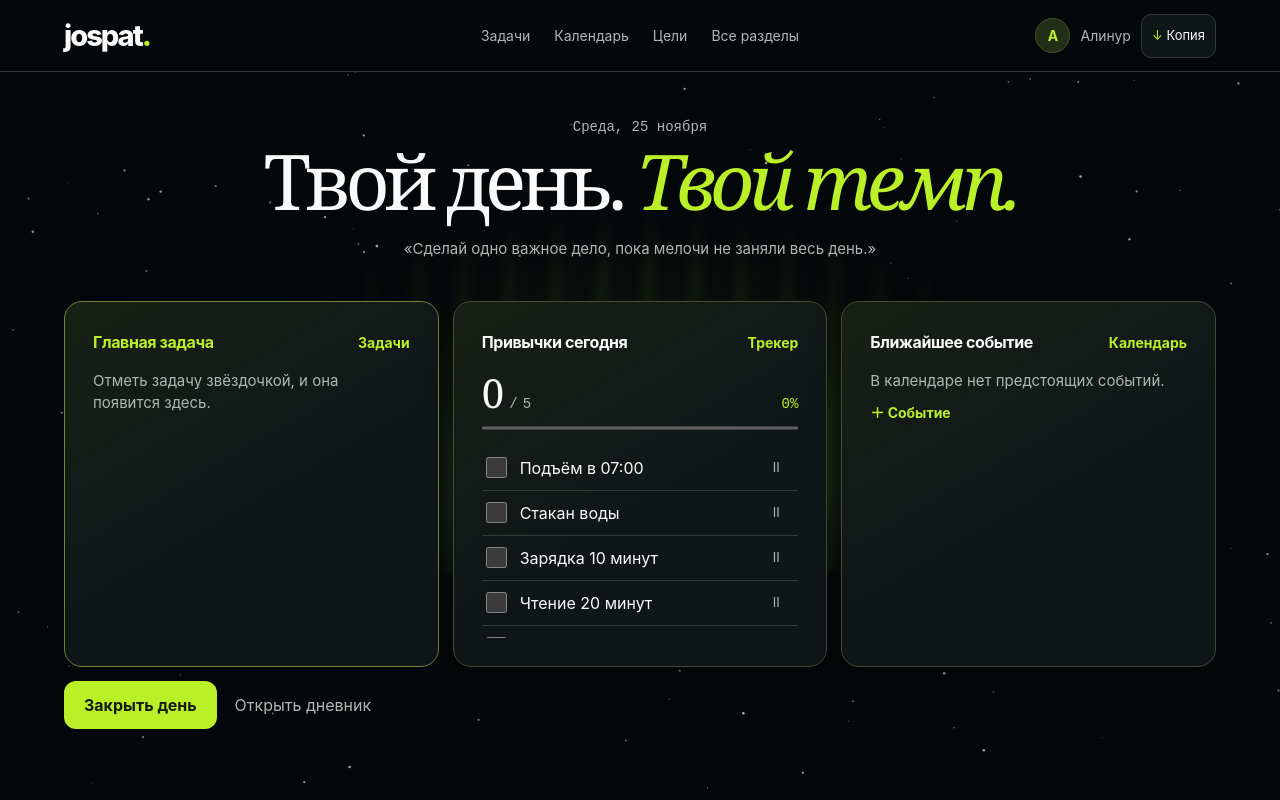
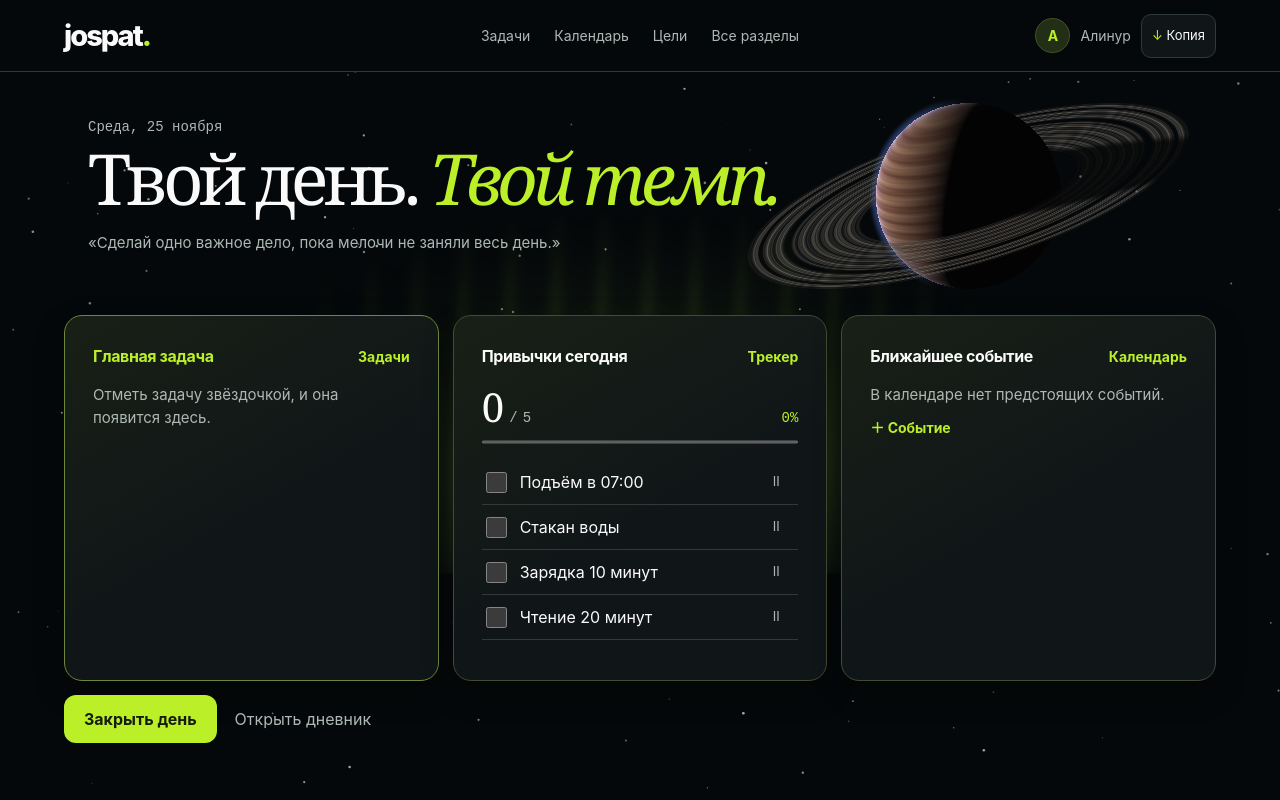
Before and after one commit to alnurdauletuly-oss/-, a plain HTML site: page index.html in a window 1280 px wide. Shown: the top 800 px of the page. Drawn offline with Linux system fonts and the light colour scheme; animation ran at ten frames a second.

Commit message:
Add a ringed planet to the JOSPAT starfield

```diff
--- a/app.js
+++ b/app.js
@@ -12,6 +12,7 @@ let editorOptions = {};
 let state = { habits: [], tasks: [], events: [], notes: [], journal: {}, maps: [], goals: [] };
 let activeNoteId = null;
 let noteQuery = '';
+let mountPlanet;
 
 function key(date) {
   return [date.getFullYear(), String(date.getMonth()+1).padStart(2,'0'), String(date.getDate()).padStart(2,'0')].join('-');
@@ -157,6 +158,7 @@ function render() {
   $('view').querySelector('.mind-node-input')?.blur();
   const horizontal = $('orbit-scroll')?.scrollLeft;
   $('view').innerHTML = views[screen]();
+  mountPlanet?.($('planet-anchor'));
   if (horizontal !== undefined && $('orbit-scroll')) $('orbit-scroll').scrollLeft = horizontal;
   document.title = $('title').textContent + ' · JOSPAT';
 }
@@ -352,3 +354,8 @@ startCloseDay();
 startBackup();
 startMindPan();
 if (location.hash === '#sections') requestAnimationFrame(focusSections);
+
+if (typeof createPlanet === 'function') {
+  mountPlanet = createPlanet();
+  mountPlanet?.($('planet-anchor'));
+}
--- /dev/null
+++ b/planet.js
@@ -0,0 +1,262 @@
+const planetVertexSource = `
+  attribute vec2 a_position;
+  varying vec2 v_position;
+  void main() {
+    v_position = a_position;
+    gl_Position = vec4(a_position, 0.0, 1.0);
+  }
+`;
+
+const planetFragmentSource = `
+  precision mediump float;
+  varying vec2 v_position;
+  uniform vec3 u_angles;
+  const vec3 light = vec3(-0.961, 0.138, -0.239);
+
+  void main() {
+    vec2 p = v_position * vec2(2.67, 1.27);
+    float distance = length(p);
+    bool globe = distance < 1.0;
+    float front = sqrt(max(0.0, 1.0 - dot(p, p)));
+    vec3 ringNormal = normalize(vec3(-0.29 + u_angles.z * 0.17, 0.96, 0.31 + u_angles.y * 0.30));
+    float ringZ = -dot(p, ringNormal.xy) / ringNormal.z;
+    vec3 ringPoint = vec3(p, ringZ);
+    float ringRadius = length(ringPoint);
+    float ringAlpha = smoothstep(1.20, 1.28, ringRadius) * (1.0 - smoothstep(2.42, 2.50, ringRadius));
+    float bands = 0.58 + 0.14 * sin(ringRadius * 48.0) + 0.10 * sin(ringRadius * 123.0)
+      + 0.07 * sin(ringRadius * 251.0);
+    bands *= 1.0 - 0.91 * (smoothstep(1.97, 2.00, ringRadius) - smoothstep(2.05, 2.08, ringRadius));
+    bands *= 1.0 - 0.70 * (smoothstep(2.30, 2.32, ringRadius) - smoothstep(2.35, 2.37, ringRadius));
+    float shadowDistance = length(cross(ringPoint, light));
+    float litRing = dot(ringPoint, light) < 0.0 ? mix(0.20, 1.0, smoothstep(0.90, 1.10, shadowDistance)) : 1.0;
+    vec3 ringColor = vec3(0.55, 0.52, 0.48) * bands * litRing;
+    ringAlpha *= 0.80 * bands;
+    vec4 color = vec4(ringColor, ringAlpha);
+
+    if (globe) {
+      vec3 normal = vec3(p, front);
+      float cosine = dot(normal, light);
+      float sun = pow(max(cosine, 0.0), 0.72);
+      float latitude = dot(normal, ringNormal);
+      float longitude = atan(normal.x, normal.z) + u_angles.x;
+      float cloud = sin(latitude * 41.0 + 0.55 * sin(longitude * 3.0 + latitude * 12.0))
+        + 0.38 * sin(latitude * 107.0 + longitude * 2.0) + 0.16 * sin(latitude * 211.0 - longitude * 3.0);
+      vec3 warm = mix(vec3(0.52, 0.30, 0.22), vec3(0.94, 0.72, 0.56), 0.53 + 0.23 * cloud);
+      float rim = pow(1.0 - front, 5.0) * smoothstep(-0.13, 0.62, cosine);
+      vec3 body = vec3(0.015, 0.013, 0.017) + warm * sun * 0.83 + vec3(0.28, 0.38, 0.70) * rim;
+      color = vec4(body, 1.0);
+      if (ringZ > front) color.rgb = mix(body, ringColor, ringAlpha);
+    } else if (distance < 1.09) {
+      float glow = (1.0 - smoothstep(0.0, 0.09, distance - 1.0))
+        * smoothstep(0.10, 0.86, dot(normalize(p), normalize(light.xy)));
+      vec3 blue = vec3(0.32, 0.48, 0.86);
+      float atmosphere = glow * 0.44 * (1.0 - ringAlpha);
+      float opacity = ringAlpha + atmosphere;
+      color = vec4((ringColor * ringAlpha + blue * atmosphere) / max(opacity, 0.001), opacity);
+    }
+
+    gl_FragColor = color;
+  }
+`;
+
+function planetRenderer(canvas) {
+  const gl = canvas.getContext('webgl', {alpha:true, premultipliedAlpha:false});
+  if (!gl) return null;
+  const compile = (type, source) => {
+    const shader = gl.createShader(type);
+    gl.shaderSource(shader, source);
+    gl.compileShader(shader);
+    return gl.getShaderParameter(shader, gl.COMPILE_STATUS) ? shader : null;
+  };
+  const vertex = compile(gl.VERTEX_SHADER, planetVertexSource);
+  const fragment = compile(gl.FRAGMENT_SHADER, planetFragmentSource);
+  if (!vertex || !fragment) return null;
+  const program = gl.createProgram();
+  gl.attachShader(program, vertex);
+  gl.attachShader(program, fragment);
+  gl.linkProgram(program);
+  if (!gl.getProgramParameter(program, gl.LINK_STATUS)) return null;
+  gl.useProgram(program);
+  const vertices = gl.createBuffer();
+  gl.bindBuffer(gl.ARRAY_BUFFER, vertices);
+  gl.bufferData(gl.ARRAY_BUFFER, new Float32Array([-1,-1, 1,-1, -1,1, 1,1]), gl.STATIC_DRAW);
+  const position = gl.getAttribLocation(program, 'a_position');
+  gl.enableVertexAttribArray(position);
+  gl.vertexAttribPointer(position, 2, gl.FLOAT, false, 0, 0);
+  const angles = gl.getUniformLocation(program, 'u_angles');
+  return (longitude, pitch, roll) => {
+    gl.viewport(0, 0, canvas.width, canvas.height);
+    gl.uniform3f(angles, longitude, pitch, roll);
+    gl.drawArrays(gl.TRIANGLE_STRIP, 0, 4);
+  };
+}
+
+function planetFallback(canvas) {
+  const context = canvas.getContext('2d');
+  if (!context) return null;
+  return (longitude, pitch, roll) => {
+    const {width, height} = canvas;
+    context.setTransform(width / 5.34, 0, 0, height / 2.54, width / 2, height / 2);
+    context.clearRect(-2.67, -1.27, 5.34, 2.54);
+    const ring = front => {
+      context.save();
+      context.rotate(-0.30 + roll * 0.17);
+      const edge = 0.36 + pitch * 0.23;
+      for (let index = 0; index < 25; index++) {
+        if ([15,16,21].includes(index)) continue;
+        const size = 1.23 + index * 0.049;
+        context.beginPath();
+        context.ellipse(0, 0, size, size * edge, 0, front ? 0 : Math.PI, front ? Math.PI : 2 * Math.PI);
+        context.strokeStyle = `rgba(162,151,140,${0.14 + 0.12 * Math.sin(index * 1.7) ** 2})`;
+        context.lineWidth = 0.054;
+        context.stroke();
+      }
+      context.restore();
+    };
+    ring(false);
+    const surface = context.createRadialGradient(-1.08, -0.18, 0.10, -0.92, -0.12, 1.5);
+    surface.addColorStop(0, '#d4b0a7');
+    surface.addColorStop(0.16, '#a16449');
+    surface.addColorStop(0.51, '#130d11');
+    surface.addColorStop(0.78, '#040306');
+    context.beginPath();
+    context.arc(0, 0, 1, 0, 2 * Math.PI);
+    context.fillStyle = surface;
+    context.fill();
+    context.save();
+    context.clip();
+    context.strokeStyle = 'rgba(240,178,150,.14)';
+    context.lineWidth = 0.012;
+    for (let index = 0; index < 14; index++) {
+      const y = -0.9 + index * 0.13;
+      context.beginPath();
+      context.moveTo(-0.98, y + 0.05 * Math.sin(longitude + index));
+      context.bezierCurveTo(-0.8, y - 0.09, -0.57, y, -0.44, y + 0.05);
+      context.stroke();
+    }
+    context.restore();
+    ring(true);
+  };
+}
+
+function createPlanet() {
+  const view = document.createElement('div');
+  const control = document.createElement('button');
+  const reduced = matchMedia('(prefers-reduced-motion: reduce)');
+  let canvas = document.createElement('canvas');
+  let draw = planetRenderer(canvas);
+  if (!draw) {
+    canvas = document.createElement('canvas');
+    draw = planetFallback(canvas);
+  }
+  if (!draw) return null;
+  view.className = 'planet-view';
+  canvas.setAttribute('aria-hidden', 'true');
+  control.type = 'button';
+  control.className = 'planet-control';
+  control.setAttribute('aria-label', 'Повернуть планету');
+  control.title = 'Повернуть планету';
+  view.append(canvas, control);
+  let anchor = null;
+  let visible = false;
+  let frame = 0;
+  let previous = 0;
+  let rotation = 0;
+  let pitch = 0;
+  let bank = 0;
+  let lastScroll = window.scrollY;
+  let gesture = null;
+
+  function update(time) {
+    frame = 0;
+    if (!anchor || !visible || document.hidden) return;
+    if (previous && time - previous < 30 && !reduced.matches) {
+      schedule();
+      return;
+    }
+    const dt = previous ? Math.min((time - previous) / 1000, 0.066) : 0;
+    const scroll = Math.max(0, window.scrollY);
+    const speed = dt ? (scroll - lastScroll) / dt : 0;
+    if (!reduced.matches) {
+      const target = Math.max(-1, Math.min(1, speed / 780));
+      bank += (target - bank) * (1 - Math.exp(-dt * 6));
+      if (!gesture) rotation = (rotation + dt * 0.16) % (2 * Math.PI);
+    }
+    lastScroll = scroll;
+    previous = time;
+    const shift = reduced.matches ? 0 : Math.min(scroll, 290);
+    view.style.transform = `translate(${shift * 0.09 + bank * 13}px,${shift * 0.29}px) scale(${1 + shift * 0.00072})`;
+    const ratio = Math.min(devicePixelRatio || 1, 1.45);
+    const width = Math.max(1, Math.round(canvas.clientWidth * ratio));
+    const height = Math.max(1, Math.round(canvas.clientHeight * ratio));
+    if (canvas.width !== width || canvas.height !== height) {
+      canvas.width = width;
+      canvas.height = height;
+    }
+    draw(rotation, pitch, bank);
+    if (!reduced.matches) schedule();
+  }
+
+  function schedule() {
+    if (!frame && anchor && visible && !document.hidden) frame = requestAnimationFrame(update);
+  }
+
+  function resetMotion() {
+    previous = 0;
+    bank = 0;
+    lastScroll = window.scrollY;
+    schedule();
+  }
+
+  const observer = new IntersectionObserver(entries => {
+    visible = entries.some(entry => entry.target === anchor && entry.isIntersecting);
+    resetMotion();
+  });
+  window.addEventListener('resize', schedule);
+  document.addEventListener('visibilitychange', resetMotion);
+  reduced.addEventListener('change', resetMotion);
+
+  control.addEventListener('pointerdown', event => {
+    if (!event.isPrimary || event.button !== 0) return;
+    gesture = {id:event.pointerId, x:event.clientX, y:event.clientY, rotation, pitch, started:false};
+  });
+  control.addEventListener('pointermove', event => {
+    if (!gesture || gesture.id !== event.pointerId) return;
+    const dx = event.clientX - gesture.x;
+    const dy = event.clientY - gesture.y;
+    if (!gesture.started) {
+      if (Math.abs(dx) + Math.abs(dy) < 5 || (event.pointerType === 'touch' && Math.abs(dx) <= Math.abs(dy))) return;
+      gesture.started = true;
+      control.setPointerCapture(event.pointerId);
+    }
+    rotation = gesture.rotation + dx * 0.022;
+    if (event.pointerType !== 'touch') pitch = Math.max(-0.75, Math.min(0.75, gesture.pitch + dy * 0.008));
+    schedule();
+  });
+  let dragged = false;
+  control.addEventListener('pointerup', event => {
+    dragged = gesture?.id === event.pointerId && gesture.started;
+    gesture = null;
+  });
+  control.addEventListener('pointercancel', () => { gesture = null; });
+  control.addEventListener('pointerleave', () => { if (!gesture?.started) gesture = null; });
+  control.addEventListener('click', event => {
+    if (!dragged || !event.detail) {
+      rotation += 0.6;
+      pitch = Math.max(-0.65, Math.min(0.65, Math.sin(rotation) * 0.35));
+      schedule();
+    }
+    dragged = false;
+  });
+
+  return nextAnchor => {
+    if (nextAnchor === anchor) return;
+    observer.disconnect();
+    anchor = nextAnchor;
+    visible = false;
+    if (anchor) {
+      anchor.append(view);
+      observer.observe(anchor);
+    }
+  };
+}
--- a/theme.css
+++ b/theme.css
@@ -170,3 +170,64 @@ form input:not([type=checkbox]), select, .journal-datebar input, .sleep-input in
   .goal-step > label:first-child { flex-basis: 100%; }
   .home-page .card-art { height: 90px; }
 }
+
+/* A small rendered planet lives inside the hero, below the page controls. */
+.today-hero:has(.planet-view) {
+  isolation: isolate;
+  overflow: clip;
+  min-height: clamp(192px, 19vw, 265px);
+  padding-inline-start: clamp(0px, 2vw, 24px);
+  padding-inline-end: 34%;
+  text-align: left;
+}
+.today-hero:has(.planet-view) h1 { font-size: clamp(36px, 5.5vw, 82px); }
+.today-hero:has(.planet-view) .today-lead {
+  margin-inline-start: 0;
+  justify-items: start;
+  text-wrap: pretty;
+}
+.planet-anchor {
+  position: absolute;
+  z-index: -1;
+  inset: 0;
+  pointer-events: none;
+}
+.planet-view {
+  position: absolute;
+  top: 50%;
+  right: 0;
+  width: 43%;
+  aspect-ratio: 5.34 / 2.54;
+  margin-top: -10%;
+  will-change: transform;
+}
+.planet-view canvas { display: block; width: 100%; height: 100%; pointer-events: none; }
+.planet-control {
+  position: absolute;
+  inset: 50% auto auto 50%;
+  width: 37%;
+  min-width: 44px;
+  aspect-ratio: 1;
+  translate: -50% -50%;
+  pointer-events: auto;
+  touch-action: pan-y;
+  cursor: grab;
+  padding: 0;
+  border: 1px solid transparent;
+  border-radius: 50%;
+  background: transparent;
+}
+.planet-control:active { cursor: grabbing; }
+.planet-control:hover { background: transparent; }
+.planet-control:focus-visible { outline-offset: 3px; }
+
+@media (max-width: 700px) {
+  .today-hero:has(.planet-view) {
+    min-height: 146px;
+    padding-inline-start: 0;
+    padding-inline-end: 34%;
+  }
+  .today-hero:has(.planet-view) h1 { font-size: clamp(27px, 7.5vw, 49px); }
+  .today-hero h1 em { white-space: nowrap; }
+  .planet-view { right: -2%; width: 46%; margin-top: -11%; }
+}
--- a/today.js
+++ b/today.js
@@ -80,6 +80,7 @@ function todayScreen() {
 
   return `<section class="today-stage" id="today-overview" aria-labelledby="today-title">
     <div class="today-hero">
+      <div id="planet-anchor" class="planet-anchor"></div>
       <p class="today-date"><time datetime="${date}">${fmt(now, {weekday:'long', day:'numeric', month:'long'})}</time></p>
       <h1 id="today-title">Твой день. <em>Твой темп.</em></h1>
       <p class="today-lead"><q id="today-quote">${safe(todayQuote(now))}</q></p>
```
Also changed, not shown: index.html (+1 -1 lines).
